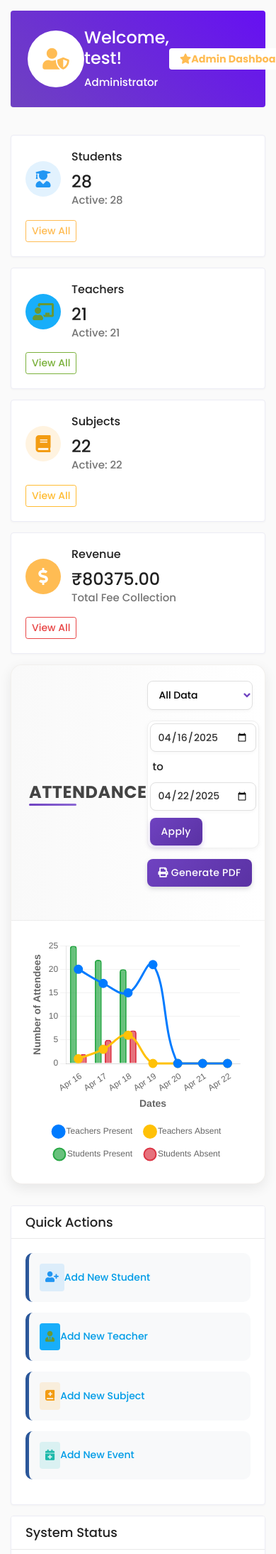
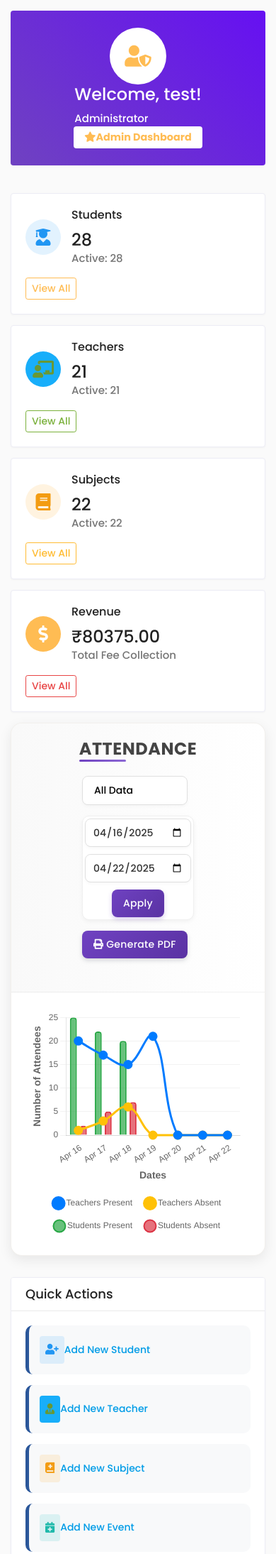
Before and after one commit to KotadiyaVaidik/school_management, a Django app: page /home/ in a window 390 px wide; the page is wider, and only the part inside the window is pictured. Shown: the part 60-2249 px from the top of that part at 71% size. Run offline with Django 5.2, Linux system fonts and the light colour scheme; a user stored in the database is signed in; data comes from the database, SQL or seed files in the repository; both versions use the stored data as it was after the commit; some libraries are stand-ins or nearby versions.

Commit message:
UI for Mobile

```diff
--- a/attendance/views.py
+++ b/attendance/views.py
@@ -450,7 +450,6 @@ def teacher_attendance_create(request):
     return render(request, 'attendance/teacher_attendance_create.html', context)
 
 @login_required
-@admin_required
 def teacher_attendance_list(request):
     """View for listing teacher attendance records - Admin only"""
     # Get filter parameters
--- a/templates/base.html
+++ b/templates/base.html
@@ -498,12 +498,14 @@
                                 {% endif %}
 
                                 <!-- Teacher Attendance -->
+                                {% if request.user_type != 'student' %}
                                 <li>
                                     <a href="{% url 'attendance:teacher_attendance_list' %}"
                                         class="{% if request.resolver_match.url_name == 'teacher_attendance_list' %}active{% endif %}">
                                         Teacher Attendance List
                                     </a>
                                 </li>
+                                {% endif %}
                                 {% if request.user.is_staff or request.user.is_superuser %}
                                 <li>
                                     <a href="{% url 'attendance:teacher_attendance_create' %}"
--- a/templates/core/home.html
+++ b/templates/core/home.html
@@ -266,6 +266,21 @@
         max-width: 250px;
     }
 
+    .flex-responsive {
+        display: flex;
+        flex-direction: column;
+        align-items: center;
+      }
+
+      @media (min-width: 768px) {
+        .flex-responsive {
+          flex-direction: row;
+        }
+      }
+
+
+
+
     .chart-container {
         height: 380px;
         position: relative;
@@ -304,11 +319,18 @@
             flex-wrap: wrap;
             gap: 10px;
             justify-content: space-between;
+            flex-direction: column;
         }
 
         .chart-container {
             height: 320px;
         }
+
+        @media (max-width: 767px) {
+            .view-selector::after {
+              display: none !important;
+            }
+          }
     }
 </style>
 {% endblock %}
@@ -321,7 +343,7 @@
         <div class="card bg-primary text-white"
             style="background: linear-gradient(45deg, #6f42c1, #6610f2) !important; border: none;">
             <div class="card-body p-4">
-                <div class="d-flex align-items-center">
+                <div class="flex-responsive">
                     <div class="flex-shrink-0 me-3">
                         {% if request.user.teacher.profile_picture %}
                         <img src="{{ request.user.teacher.profile_picture.url }}" alt="Admin Profile"
@@ -426,8 +448,8 @@
     <div class="col-12">
         <div class="attendance-chart-card">
             <div class="attendance-chart-header">
-                <div class="d-flex justify-content-between align-items-center">
-                    <h2>ATTENDANCE</h2>
+                <div class="d-flex flex-column flex-md-row justify-content-between align-items-center">
+                    <h2 class="mb-4 ">ATTENDANCE</h2>
                     <div class="attendance-filters">
                         <div class="view-selector me-3">
                             <select id="chartViewSelector" class="form-select">
@@ -441,7 +463,8 @@
                         <div class="date-range-selector d-flex align-items-center">
                             <input type="date" id="startDate" class="form-control me-1" style="max-width: 150px;"
                                 value="{{ attendance_chart_data.start_date }}">
-                            <span class="px-1">to</span>
+                                <span class="px-1 d-none d-md-inline">to</span>
+
                             <input type="date" id="endDate" class="form-control me-2" style="max-width: 150px;"
                                 value="{{ attendance_chart_data.end_date }}">
                             <button type="button" id="updateDateRange" class="btn btn-sm btn-primary">Apply</button>
--- a/templates/core/teacher_dashboard.html
+++ b/templates/core/teacher_dashboard.html
@@ -17,8 +17,8 @@
                         <i class="fas fa-chalkboard-teacher"></i>
                     </div>
                     <div class="card-body" style="padding: 1.5rem; position: relative; z-index: 1;">
-                        <div class="d-flex align-items-center">
-                            <div class="avatar avatar-xl me-3">
+                        <div class="d-flex align-items-center flex-column flex-md-row text-center text-md-start">
+                            <div class="avatar avatar-xl me-0 me-md-3 mb-2 mb-md-0">
                                 {% if teacher.profile_picture %}
                                 <img src="{{ teacher.profile_picture.url }}" alt="{{ teacher.first_name }}"
                                     class="avatar-img rounded-circle">
```
Also changed, not shown: attendance/templates/attendance/attendance_list.html (+4 -4 lines), events/templates/events/event_detail.html (+3 -4 lines), library/templates/library/book_list.html (+10 -6 lines), db.sqlite3, 1 other file.
